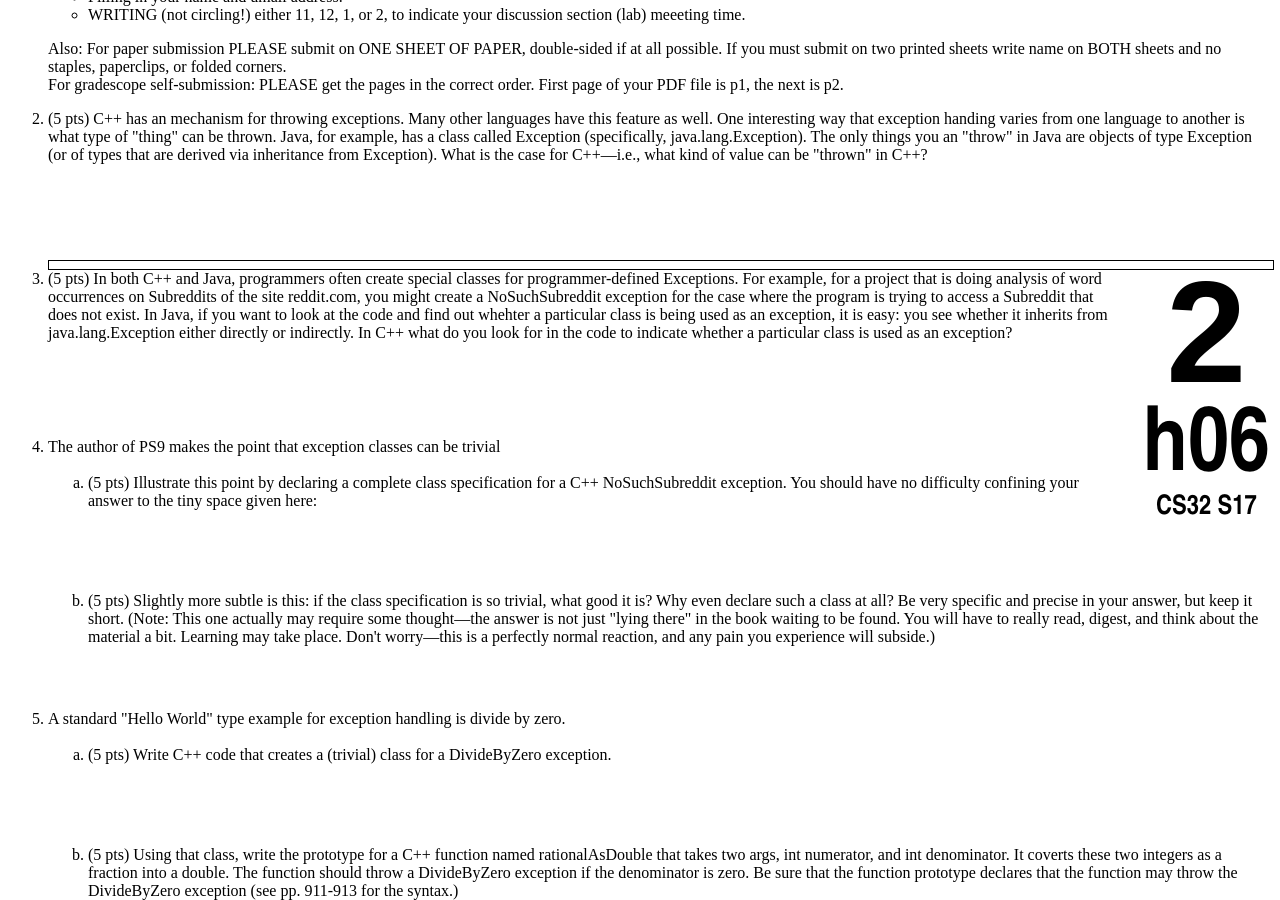
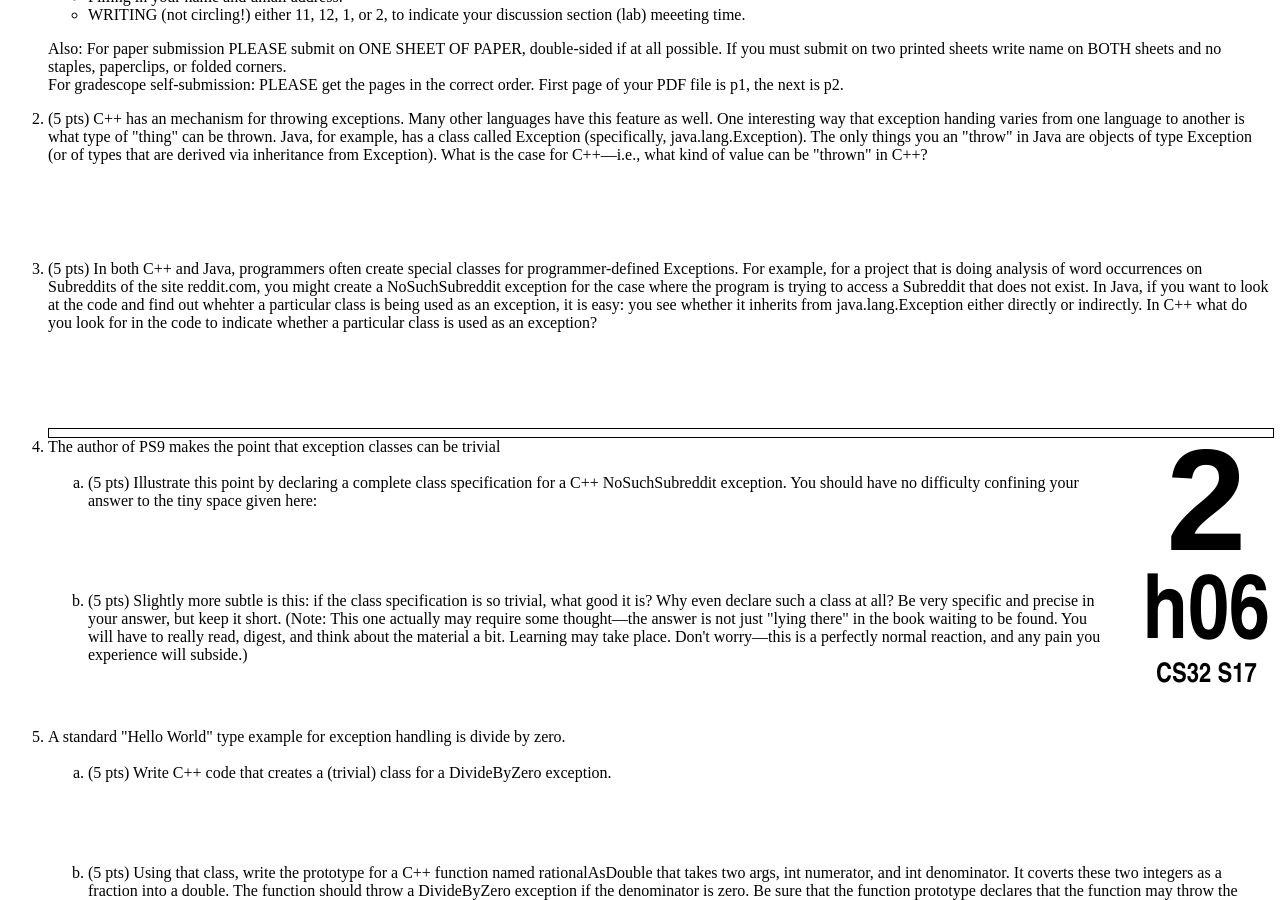
Before and after one commit to ucsb-cs32-s17/ucsb-cs32-s17.github.io, a Jekyll site: the page built from _hwk/h06.md, in a window 1280 px wide and 900 px high, scrolled down 768 px. Built offline with Jekyll 4.4.1, drawn with Linux system fonts in a browser that asks for light colours.

Commit message:
Update h06.md

```diff
--- a/_hwk/h06.md
+++ b/_hwk/h06.md
@@ -27,11 +27,12 @@ https://ucsb-cs32-s17.github.io/hwk/h06/
  <li style='margin-bottom:6em;'>(5 pts) C++ has an mechanism for throwing exceptions. Many other languages have this feature as well. One interesting way that exception handing varies from one language to another is what type of "thing" can be thrown. Java, for example, has a class called Exception (specifically, java.lang.Exception). The only things you an "throw" in Java are objects of type Exception (or of types that are derived via inheritance from Exception). What is the case for C++—i.e., what kind of value can be "thrown" in C++?
  </li>
 
- <div class="pagebreak"></div>
 
 
   <li style='margin-bottom:6em;'>(5 pts) In both C++ and Java, programmers often create special classes for programmer-defined Exceptions. For example, for a project that is doing analysis of word occurrences on Subreddits of the site reddit.com, you might create a NoSuchSubreddit exception for the case where the program is trying to access a Subreddit that does not exist. In Java, if you want to look at the code and find out whehter a particular class is being used as an exception, it is easy: you see whether it inherits from java.lang.Exception either directly or indirectly. In C++ what do you look for in the code to indicate whether a particular class is used as an exception?
  </li>
+
+ <div class="pagebreak"></div>
 
   <li>The author of PS9 makes the point that exception classes can be trivial
   <ol>
```
